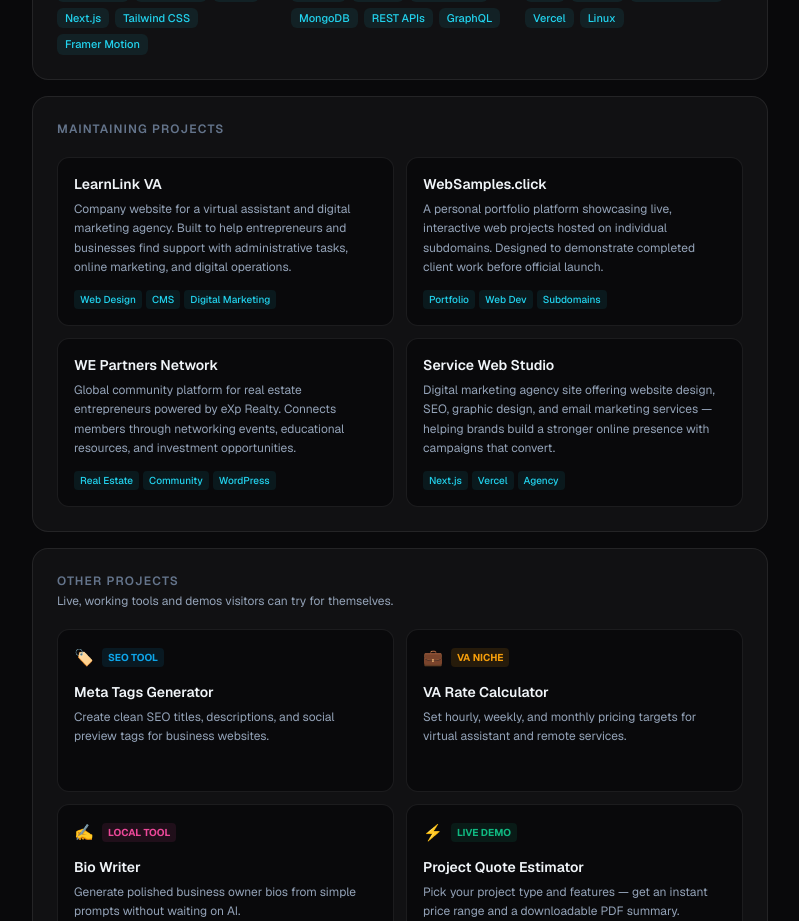
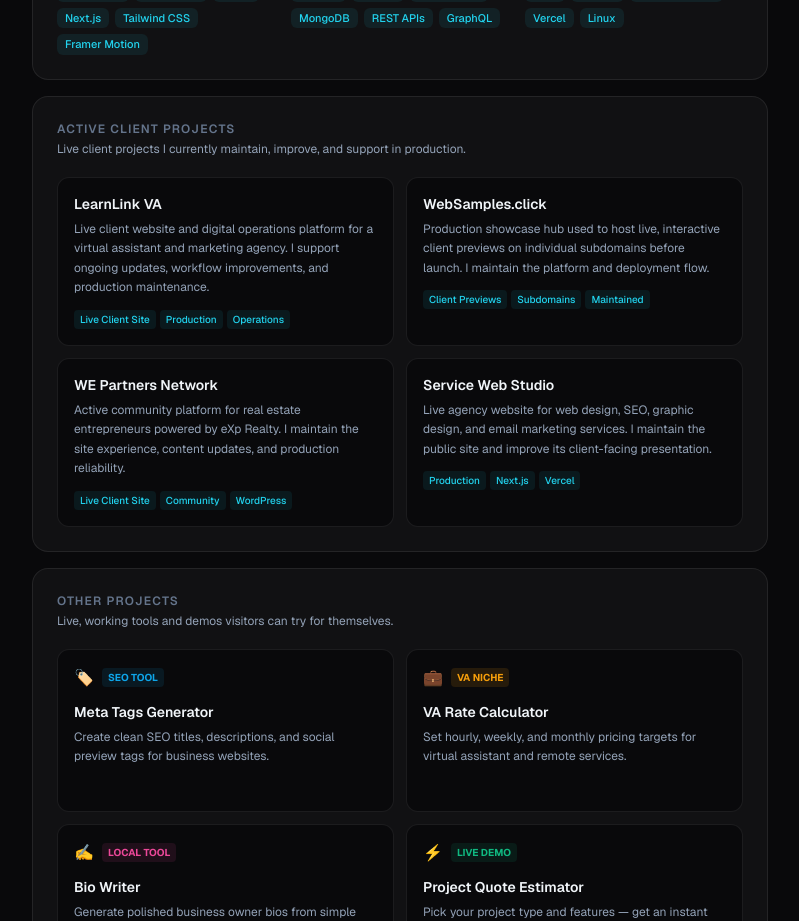
Before and after one commit to Jomell-DelaPena/Portfolio-Website, a Next.js app: page / in a window 1280 px wide. Shown: the part 1100-2021 px from the top of the page, without its empty margins (240-1039 px from the left). Built offline with nearby package versions, Linux system fonts and the light colour scheme.

Commit message:
Updated labels for projects

```diff
--- a/src/components/Projects.tsx
+++ b/src/components/Projects.tsx
@@ -8,11 +8,14 @@
       style={{ background: "var(--bg-card)", borderColor: "var(--border)" }}
     >
       <h2
-        className="text-xs font-semibold uppercase tracking-widest mb-5"
+        className="text-xs font-semibold uppercase tracking-widest mb-1"
         style={{ color: "var(--text-muted)" }}
       >
-        Maintaining Projects
+        Active Client Projects
       </h2>
+      <p className="text-xs mb-5" style={{ color: "var(--text-secondary)" }}>
+        Live client projects I currently maintain, improve, and support in production.
+      </p>
 
       <div className="grid grid-cols-1 sm:grid-cols-2 gap-3">
         {projects.map((project) => (
--- a/src/lib/data.ts
+++ b/src/lib/data.ts
@@ -54,27 +54,27 @@
 export const projects = [
   {
     name: "LearnLink VA",
-    description: "Company website for a virtual assistant and digital marketing agency. Built to help entrepreneurs and businesses find support with administrative tasks, online marketing, and digital operations.",
+    description: "Live client website and digital operations platform for a virtual assistant and marketing agency. I support ongoing updates, workflow improvements, and production maintenance.",
     url: "https://learnlinkva.com",
-    tags: ["Web Design", "CMS", "Digital Marketing"],
+    tags: ["Live Client Site", "Production", "Operations"],
   },
   {
     name: "WebSamples.click",
-    description: "A personal portfolio platform showcasing live, interactive web projects hosted on individual subdomains. Designed to demonstrate completed client work before official launch.",
+    description: "Production showcase hub used to host live, interactive client previews on individual subdomains before launch. I maintain the platform and deployment flow.",
     url: "https://websamples.click",
-    tags: ["Portfolio", "Web Dev", "Subdomains"],
+    tags: ["Client Previews", "Subdomains", "Maintained"],
   },
   {
     name: "WE Partners Network",
-    description: "Global community platform for real estate entrepreneurs powered by eXp Realty. Connects members through networking events, educational resources, and investment opportunities.",
+    description: "Active community platform for real estate entrepreneurs powered by eXp Realty. I maintain the site experience, content updates, and production reliability.",
     url: "https://wpn.websamples.click",
-    tags: ["Real Estate", "Community", "WordPress"],
+    tags: ["Live Client Site", "Community", "WordPress"],
   },
   {
     name: "Service Web Studio",
-    description: "Digital marketing agency site offering website design, SEO, graphic design, and email marketing services — helping brands build a stronger online presence with campaigns that convert.",
+    description: "Live agency website for web design, SEO, graphic design, and email marketing services. I maintain the public site and improve its client-facing presentation.",
     url: "https://service-web-studio.vercel.app/",
-    tags: ["Next.js", "Vercel", "Agency"],
+    tags: ["Production", "Next.js", "Vercel"],
   },
 ];
 
```
